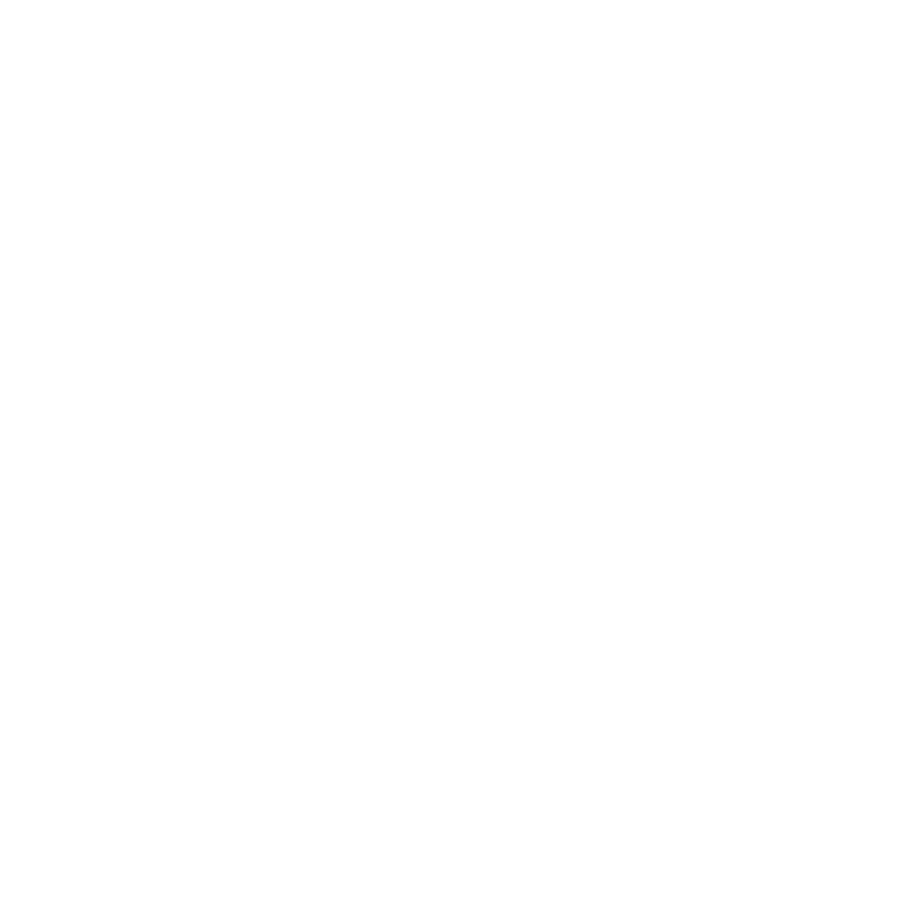
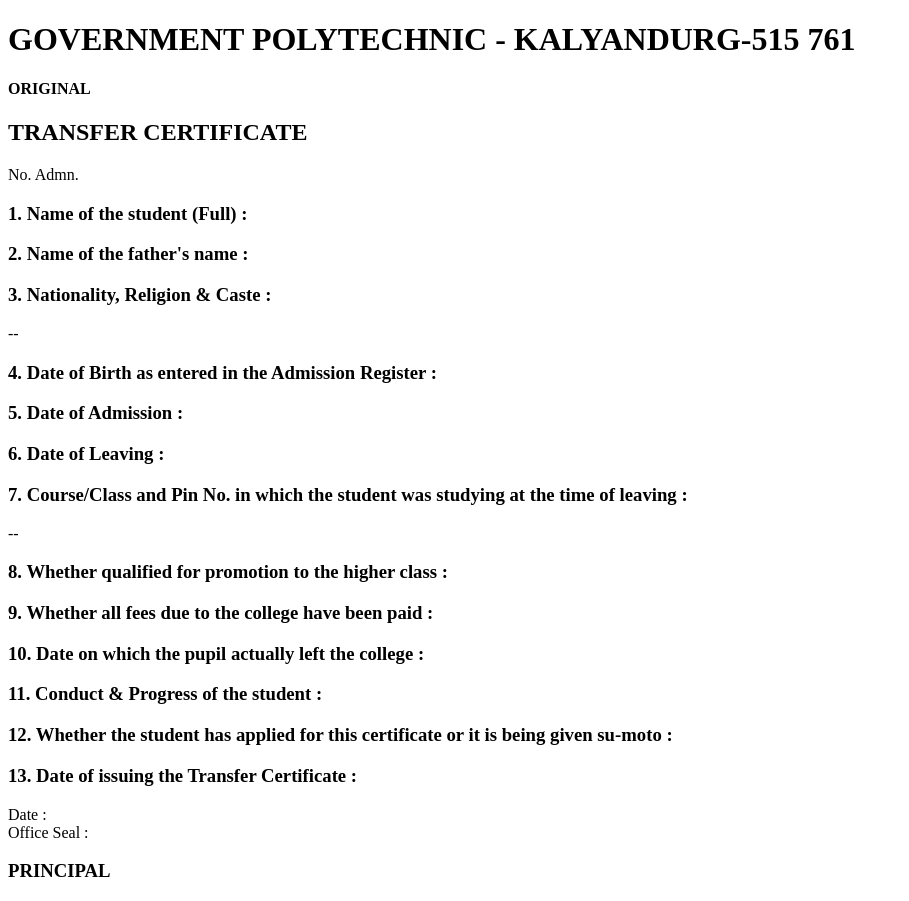
Before and after one commit to Rafiya1207/TC-Generator, a React (Vite) app in the folder frontend/: page /preview in a window 1280 px wide. Shown: the whole page, without its empty margins (0-909 px from the left). Before the commit the page ends 800 px from the top, so only its background shows below. Built offline with nearby package versions, Linux system fonts and the light colour scheme.

Commit message:
Enhance Preview component to display detailed user data fields for Transfer Certificate

```diff
--- a/frontend/src/components/Preview.jsx
+++ b/frontend/src/components/Preview.jsx
@@ -1,9 +1,90 @@
+const PreviewField = ({ fieldNumber ,heading, value }) => {
+	return (
+		<div>
+			<h3>{fieldNumber}. {heading} : </h3>
+			<p>{value}</p>
+		</div>
+	);
+}
+
 const Preview = ({ userData }) => {
 	console.log(userData);
 
 	return(
 		<div>
-
+			<h1>GOVERNMENT POLYTECHNIC - KALYANDURG-515 761</h1>
+			<h4>ORIGINAL</h4>
+			<h2>TRANSFER CERTIFICATE</h2>
+			<span><bold>No. </bold>{userData.certificateNumber}</span>
+			<span><bold>Admn. </bold>{userData.admissionNumber}</span>
+			<PreviewField
+				fieldNumber='1'
+				heading="Name of the student (Full)"
+				value={userData.fullname}
+			/>
+			<PreviewField
+				fieldNumber='2'
+				heading="Name of the father's name"
+				value={userData.fatherName}
+			/>
+			<PreviewField
+				fieldNumber='3'
+				heading="Nationality, Religion & Caste"
+				value={userData.nationality + '-' + userData.religion + '-' + userData.caste}
+			/>
+			<PreviewField
+				fieldNumber='4'
+				heading="Date of Birth as entered in the Admission Register"
+				value={userData.dob}
+			/>
+			<PreviewField
+				fieldNumber='5'
+				heading="Date of Admission"
+				value={userData.doa}
+			/>
+			<PreviewField
+				fieldNumber='6'
+				heading="Date of Leaving"
+				value={userData.dol}
+			/>
+			<PreviewField
+				fieldNumber='7'
+				heading="Course/Class and Pin No. in which the student was studying at the time of leaving"
+				value={userData.course + '-' + userData.yearSem + '-' + userData.pin}
+			/>
+			<PreviewField
+				fieldNumber='8'
+				heading="Whether qualified for promotion to the higher class"
+				value={userData.isPromoted}
+			/>
+			<PreviewField
+				fieldNumber='9'
+				heading="Whether all fees due to the college have been paid"
+				value={userData.isPaidFee}
+			/>
+			<PreviewField
+				fieldNumber='10'
+				heading="Date on which the pupil actually left the college"
+				value={userData.dol}
+			/>
+			<PreviewField
+				fieldNumber='11'
+				heading="Conduct & Progress of the student"
+				value=''
+			/>
+			<PreviewField
+				fieldNumber='12'
+				heading="Whether the student has applied for this certificate or it is being given su-moto"
+				value={userData.isApplied}
+			/>
+			<PreviewField
+				fieldNumber='13'
+				heading="Date of issuing the Transfer Certificate"
+				value={userData.doiTC}
+			/>
+			<div><bold>Date : </bold></div>
+			<div><bold>Office Seal : </bold></div>
+			<h3>PRINCIPAL</h3>
 		</div>
 	)
 };
```
